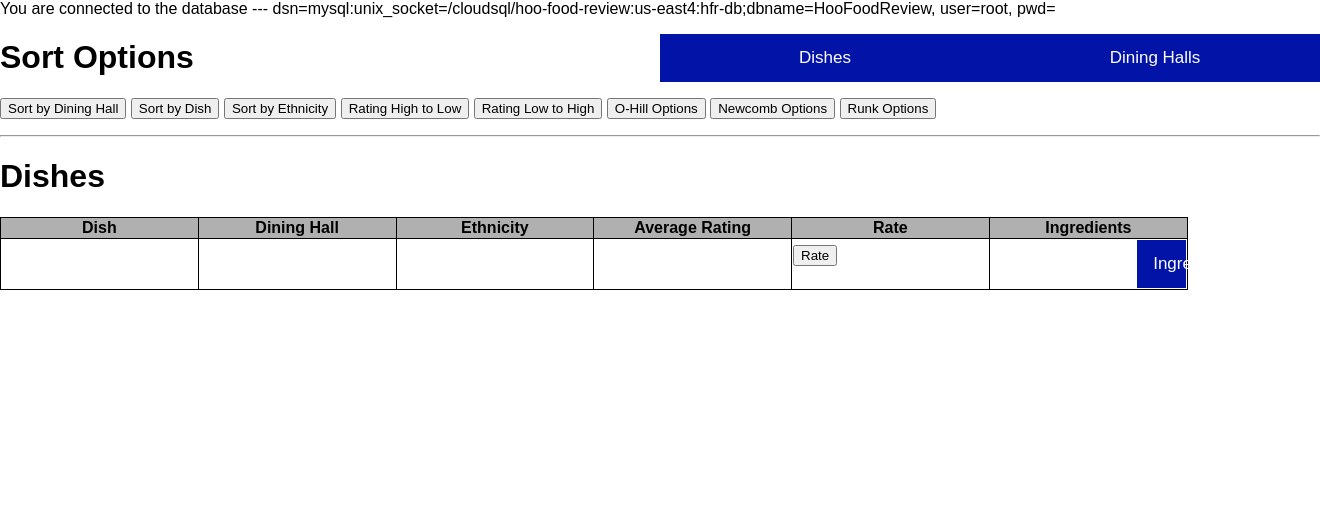
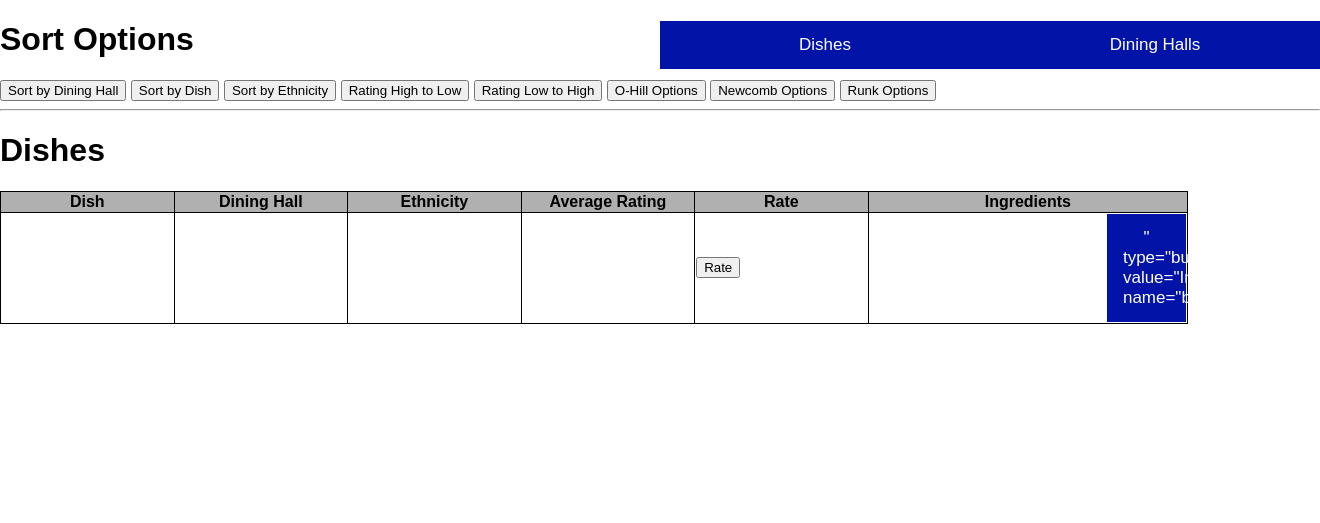
Before and after one commit to billbrink/HooFoodReview, a PHP site: page /dishes.php in a window 1320 px wide; the page is wider, and only the part inside the window is pictured. Shown: the top 523 px of that part. Before the commit the page ends 290 px from the top of that part, so only its background shows below. Run offline with PHP 8.4, Linux system fonts and the light colour scheme; tables that the repository leaves empty or names only in its code hold one stand-in row (values such as "Sample post"); data that the repository does not hold is empty.

Commit message:
removed connected to DB message

```diff
--- a/connect-db.php
+++ b/connect-db.php
@@ -68,7 +68,6 @@ try
    $db = new PDO($dsn, $username, $password);
 
    // display a message to let us know that we are connected to the database
-   echo "<p>You are connected to the database --- dsn=$dsn, user=$username, pwd=$password </p>";
 }
 catch (PDOException $e)     // handle a PDO exception (errors thrown by the PDO library)
 {
--- a/dishes.php
+++ b/dishes.php
@@ -3,8 +3,7 @@
     require('HooFoodReview_db.php');
 
     $Dishes = getDishes();
-    $Ingredient_to_display = 'bacon';
-
+    $Dish = "";
 
     if ($_SERVER['REQUEST_METHOD'] == 'POST')
 {
@@ -70,8 +69,8 @@ table, th, td {
 
 <!-- Tab stuff taken from https://www.w3schools.com/howto/howto_js_full_page_tabs.asp?msclkid=0750ebc7ae1311ec95c4ba22f2991121 -->
 
-<button class="tablink" onClick="location.href='diningHalls.php'" type="button">Dining Halls</button>
-<button class="tablink" onClick="location.href='dishes.php'" type="button">Dishes</button>
+<button class="tablink" onclick="location.href='diningHalls.php'" type="button">Dining Halls</button>
+<button class="tablink" onclick="location.href='dishes.php'" type="button">Dishes</button>
 
 <body>
 
@@ -126,21 +125,27 @@ table, th, td {
   <td>
         <form action="dishes.php" method="post">
            <!--- <input type="submit" value="Ingredients" name="btnAction" class="btn btn-primary" /> --->
-           <button class="tablink" onClick="basicPopup('ingredient_page.php')" type="button" value="Ingredients" name="btnAction">Ingredients</button>
-           <input type="hidden" name="ing" value="<?php echo $Dish['Dish_Name']?>"/>
+           <button class="tablink"
+           onclick="<?php
+              echo '<script type="text/JavaScript"';
+              echo 'alert("hi")';
+              echo '</script>';
+           ?>" type="button" value="Ingredients" name="btnAction">Ingredients</button>
   </form>
   </td>
   </tr>
   <?php endforeach; ?>
   </table>
 
-  <script>
+  <script type="text/JavaScript">
 // JavaScript popup window function
-	function basicPopup(url) {
-popupWindow = window.open(url,'popUpWindow','height=600,width=750,left=50,top=50,resizable=yes,scrollbars=yes,toolbar=yes,menubar=no,location=no,directories=no, status=yes')
+	function basicPopup(dish) {
+    <?php
+
+    ?>
 	}
 
-</script>
+  </script>
 
 </body>
 </html>
```
